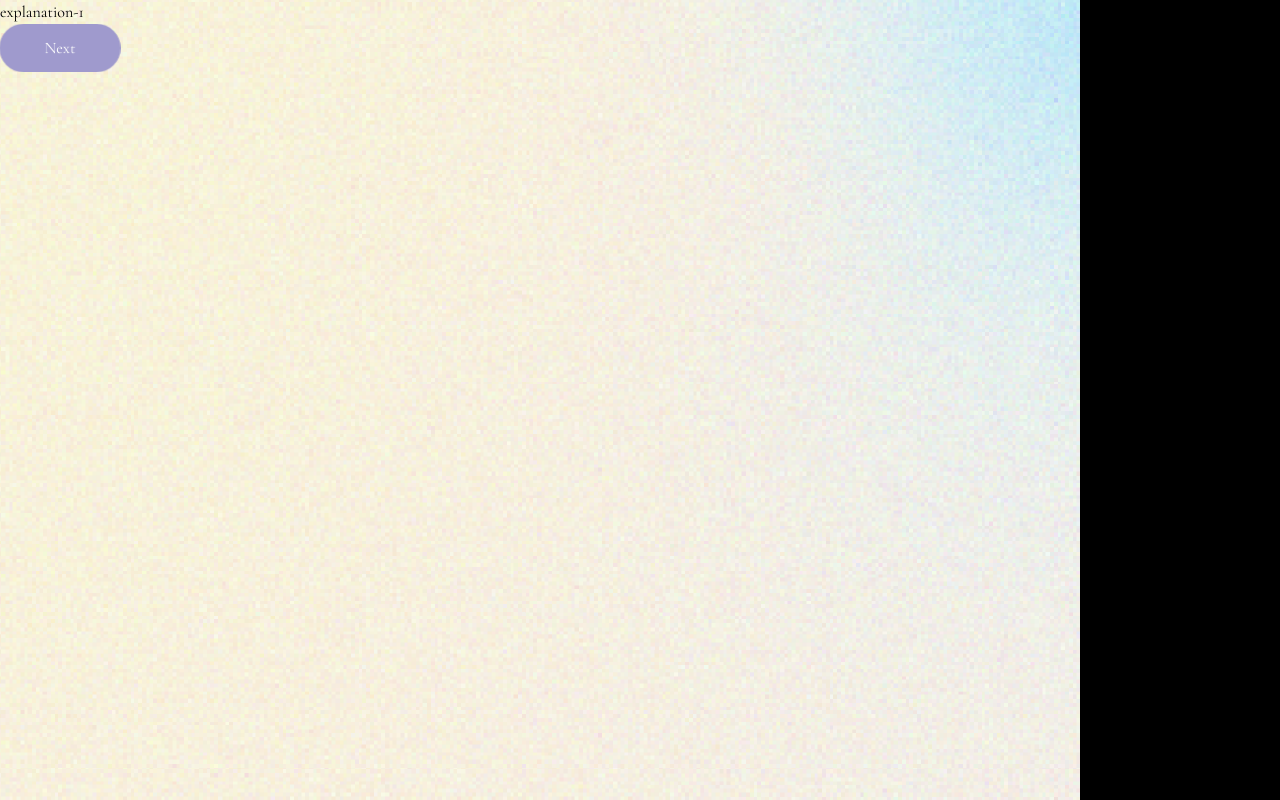
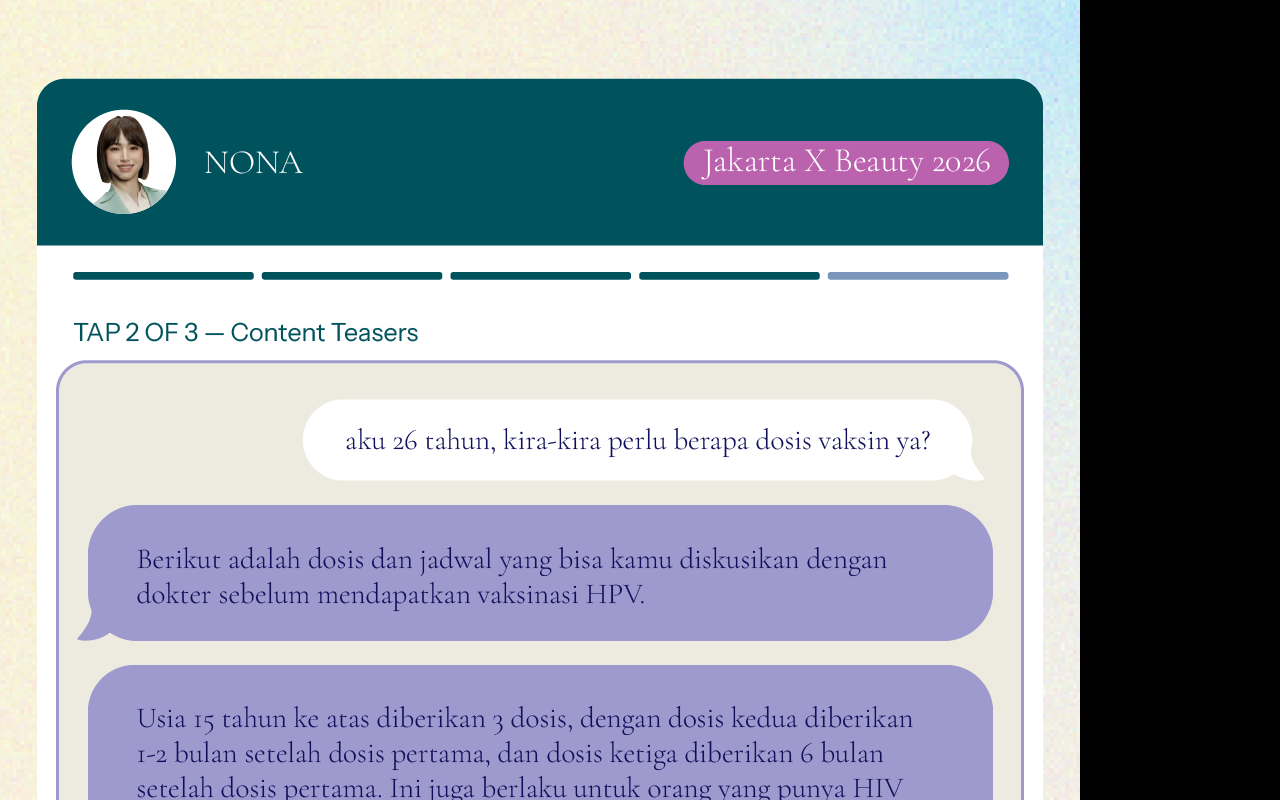
Before and after one commit to vartech-id/quiz-nhpv-beauty, a Nuxt app: page /category/love-and-guarded/explanation-1 in a window 1280 px wide. Shown: the top 800 px of the page. Built offline with nearby package versions, Linux system fonts and the light colour scheme.

Commit message:
(ui) finish exp-1 taking-step love-guarded

```diff
--- a/app/pages/category/love-and-guarded/explanation-1.vue
+++ b/app/pages/category/love-and-guarded/explanation-1.vue
@@ -1,13 +1,19 @@
-<script setup>
+<template>
+  <div class="wrapper love-and-guarded-exp-1 first-exp pt-[90rem]">
+    <NextButton
+      to="/category/love-and-guarded/explanation-2"
+      button-class="long-btn-welcome bg-fourth-blue text-white"
+      >Lanjut</NextButton
+    >
+  </div>
+</template>
+<style>
+.love-and-guarded-exp-1 {
+  background: url("/images/question/love-and-guarded/explanation-1.png");
+}
 
-</script>
-<template>
-    <div>
-        <h1>explanation-1</h1>
-        <NextButton
-            to="/category/love-and-guarded/explanation-2"
-            button-class="w-30 rounded-full bg-fourth-blue px-6 py-3 text-white"
-            >Next</NextButton
-        >
-    </div>
-</template>
+.first-exp {
+  display: flex;
+  justify-content: center;
+}
+</style>
--- a/app/pages/category/love-and-guarded/index.vue
+++ b/app/pages/category/love-and-guarded/index.vue
@@ -1,5 +1,5 @@
 <template>
-  <div class="wrapper welcome-pre-explanation love-and-guarded">
+  <div class="wrapper welcome-love-and-guarded">
       <NextButton
         to="/category/love-and-guarded/explanation-1"
         button-class="long-btn-welcome bg-fourth-blue text-white"
@@ -8,14 +8,12 @@
   </div>
 </template>
 <style>
-.love-and-guarded {
-  background: url("/images/question/love-and-guarded/index.png");
-}
-
-.welcome-pre-explanation {
+.welcome-love-and-guarded {
   display: flex;
   justify-content: center;
   align-items: center;
-  padding-top: 65rem;
+  padding-top: 73rem;
+    background: url("/images/question/love-and-guarded/index.png");
 }
+
 </style>
--- a/app/pages/category/taking-the-step/explanation-1.vue
+++ b/app/pages/category/taking-the-step/explanation-1.vue
@@ -1,13 +1,19 @@
-<script setup>
+<template>
+  <div class="wrapper taking-the-step-exp-1 first-exp pt-[90rem]">
+    <NextButton
+      to="/category/taking-the-step/explanation-2"
+      button-class="long-btn-welcome bg-tertiary-pink text-white"
+      >Lanjut</NextButton
+    >
+  </div>
+</template>
+<style>
+.taking-the-step-exp-1 {
+  background: url("/images/question/taking-the-step/explanation-1.png");
+}
 
-</script>
-<template>
-    <main>
-        <h1>explanation-1</h1>
-        <NextButton
-            to="/category/taking-the-step/explanation-2"
-            button-class="w-30 rounded-full bg-tertiary-pink px-6 py-3 text-white"
-            >Next</NextButton
-        >
-    </main>
-</template>
+.first-exp {
+  display: flex;
+  justify-content: center;
+}
+</style>
--- a/app/pages/index.vue
+++ b/app/pages/index.vue
@@ -38,6 +38,13 @@ const instagramLink = "https://www.instagram.com/ngobrolinhpv";
   line-height: 2.5rem;
 }
 
+.welcome-pre-explanation {
+  display: flex;
+  justify-content: center;
+  align-items: center;
+  padding-top: 65rem;
+}
+
 .end-page-wrapper {
   display: flex;
   flex-direction: column;
```
Also changed, not shown: 1 other file (tests, documents, lock files or other folders).
